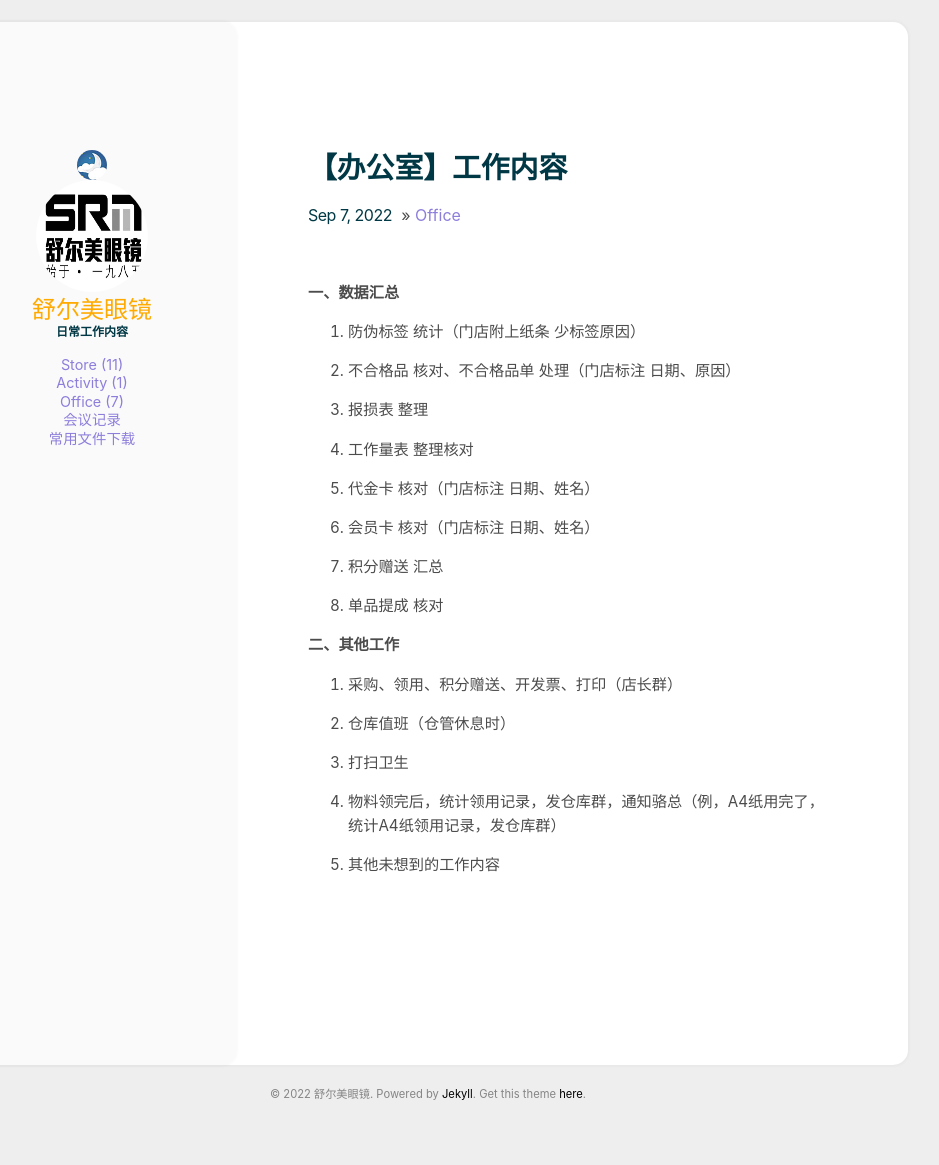
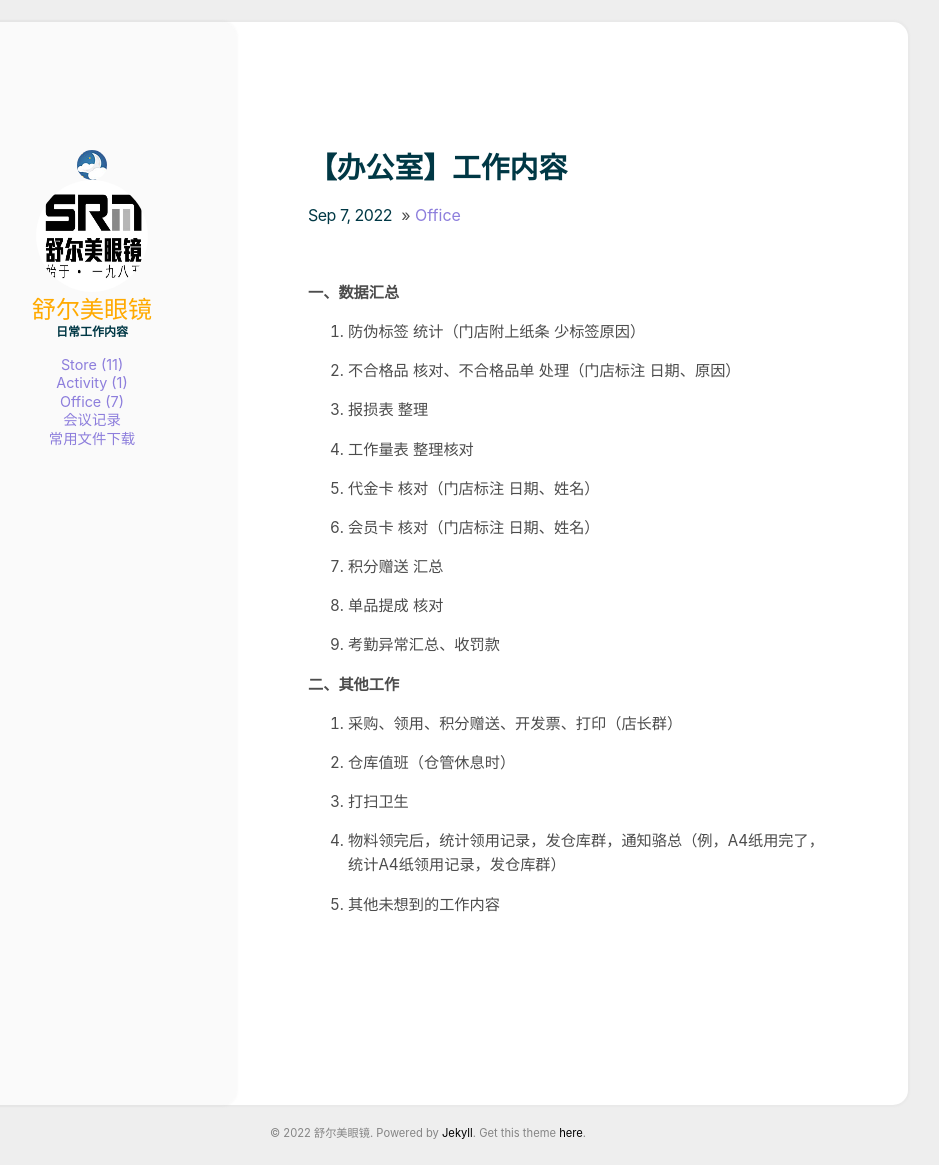
Before and after one commit to cuihuanhuan/cuihuanhuan.github.io, a Jekyll site: the page built from _posts/2022-09-07-【办公室】工作内容.md, in a window 1280 px wide. Shown: the whole page, without its empty margins (212-1151 px from the left). Built offline with Jekyll 4.4.1, drawn with Linux system fonts in a browser that asks for light colours; before the commit the page ends 1126 px from its top, so only the background shows below that.

Commit message:
Update 2022-09-07-【办公室】工作内容.md

```diff
--- a/_posts/2022-09-07-【办公室】工作内容.md
+++ b/_posts/2022-09-07-【办公室】工作内容.md
@@ -23,6 +23,8 @@ category: Office
 
 8. 单品提成 核对
 
+9. 考勤异常汇总、收罚款
+
 
 
 
```
